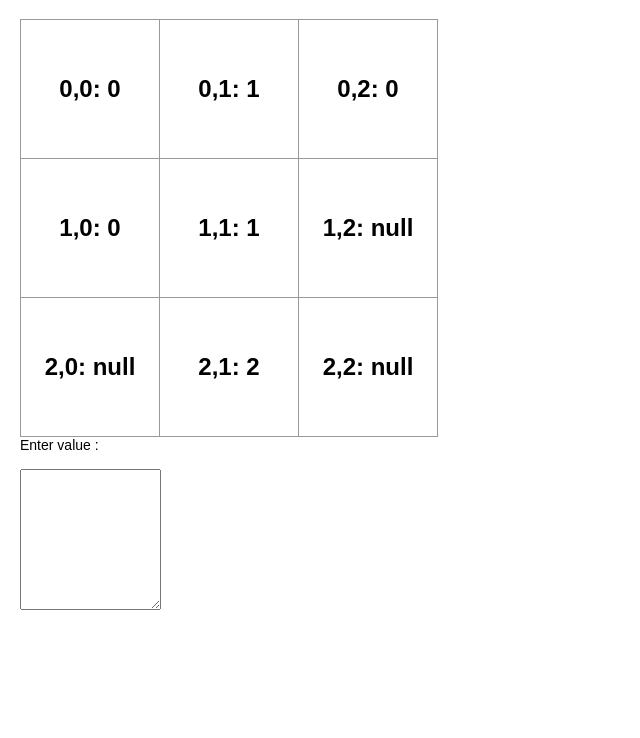
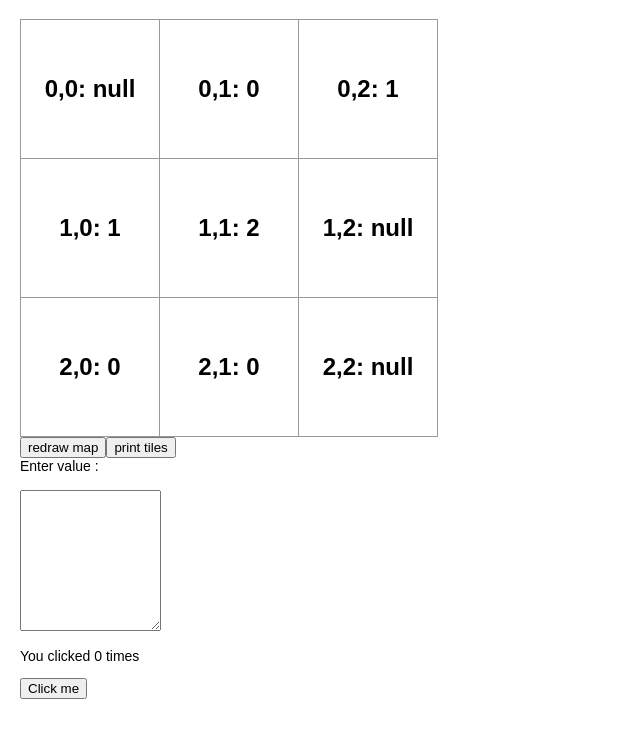
Before and after one commit to adekcz/codenames, a React (Create React App) app: page / in a window 1280 px wide. Shown: the top 738 px of the page, without its empty margins (0-640 px from the left). Built offline with nearby package versions, Linux system fonts and the light colour scheme.

Commit message:
change status button

```diff
--- a/src/App.js
+++ b/src/App.js
@@ -146,29 +146,71 @@ function createGameMap(size) {
             }
         }
     }
-    for(let i = 0; i<size;i++) {
-            console.log( gameMap[i]);
+    return gameMap;
+}
+
+function initGameMap(tiles){
+    console.log("INIT");
+    console.log(tiles.length);
+    let gameMap = createGameMap(size);
+    for(let row = 0; row < size; row++){
+        for(let col = 0; col < size; col++){
+            gameMap[row][col] = {tileType: gameMap[row][col]};
+            gameMap[row][col].text = tiles[row][col].text;
+        }
     }
+    printArray(tiles, "end of initGameMap");
     return gameMap;
+}
+
+function printArray(arr, reason = ""){
+    if(reason !== ""){
+        console.log(reason);
+    }
+    for(let row = 0; row < arr.length; row++) {
+        let acc = "";
+        for(let col = 0; col < arr.length; col++) {
+            acc += arr[row][col].text +":" + arr[row][col].tileType + " ";
+        }
+        console.log(acc);
+    }
 }
 
 let App = () => {
     let tempTiles = createInitArray();
-    let gameMap = createGameMap(size);
-    for(let row = 0; row < size; row++){
-        for(let col = 0; col < size; col++){
-            tempTiles[row][col].tileType = gameMap[row][col];
-        }
-    }
+    tempTiles = initGameMap(tempTiles);
     let [tiles, setTiles] = useState(tempTiles);
+    printArray(tiles, "redrawing in app");
 
     return (
             <div>
             <Board tiles={tiles}
             />
+            <button  onClick={() => setTiles(initGameMap(tiles))}>
+                redraw map
+            </button>
+            <button  onClick={() => printArray(tiles, "on print tiles")}>
+                print tiles
+            </button>
             <Textareademo tiles={tiles} setTiles={ (value) => setTiles(value) }    />
+        <Example />
             </div>
     );
 }
 
+function Example() {
+  // Declare a new state variable, which we'll call "count"  const [count, setCount] = useState(0);
+      const [count, setCount] = useState(0);
+    console.log(count);
+
+  return (
+    <div>
+      <p>You clicked {count} times</p>
+      <button onClick={() => setCount(count + 1)}>
+        Click me
+      </button>
+    </div>
+  );
+}
+
 export default App;
```
